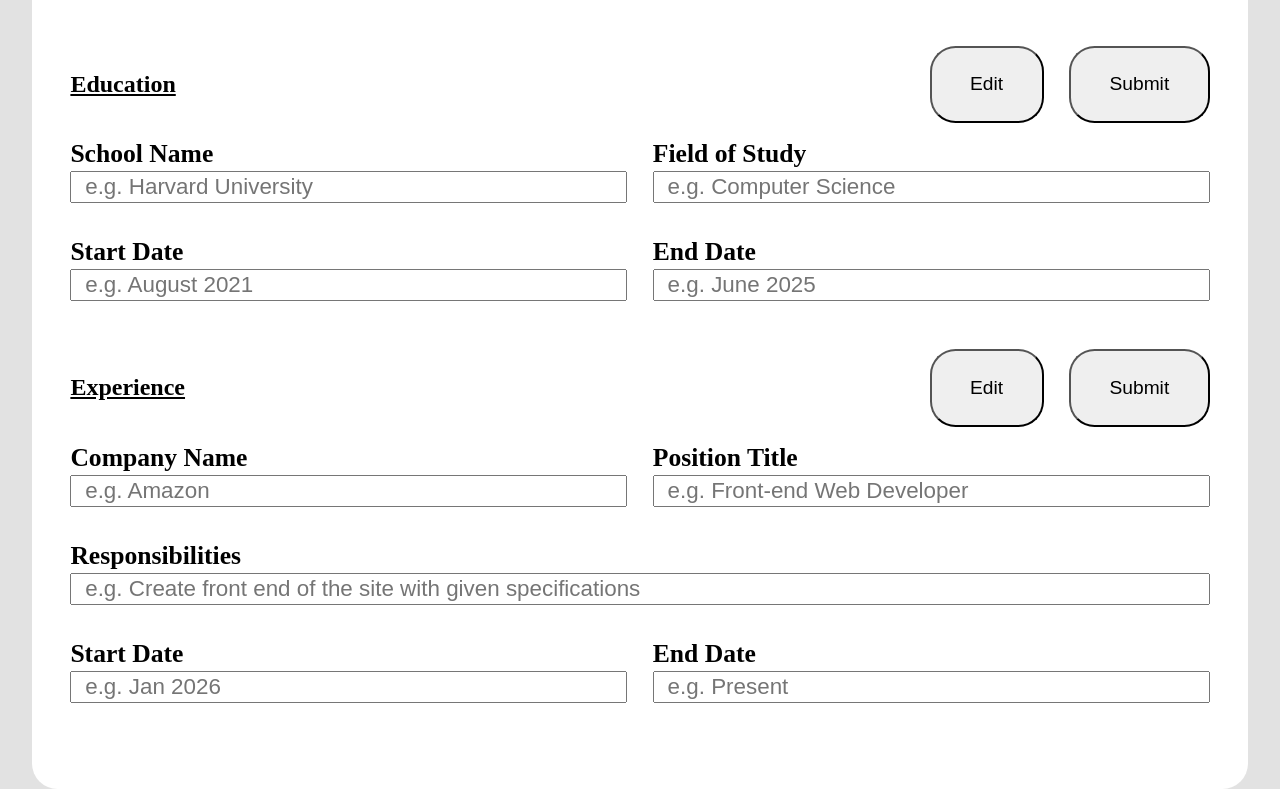
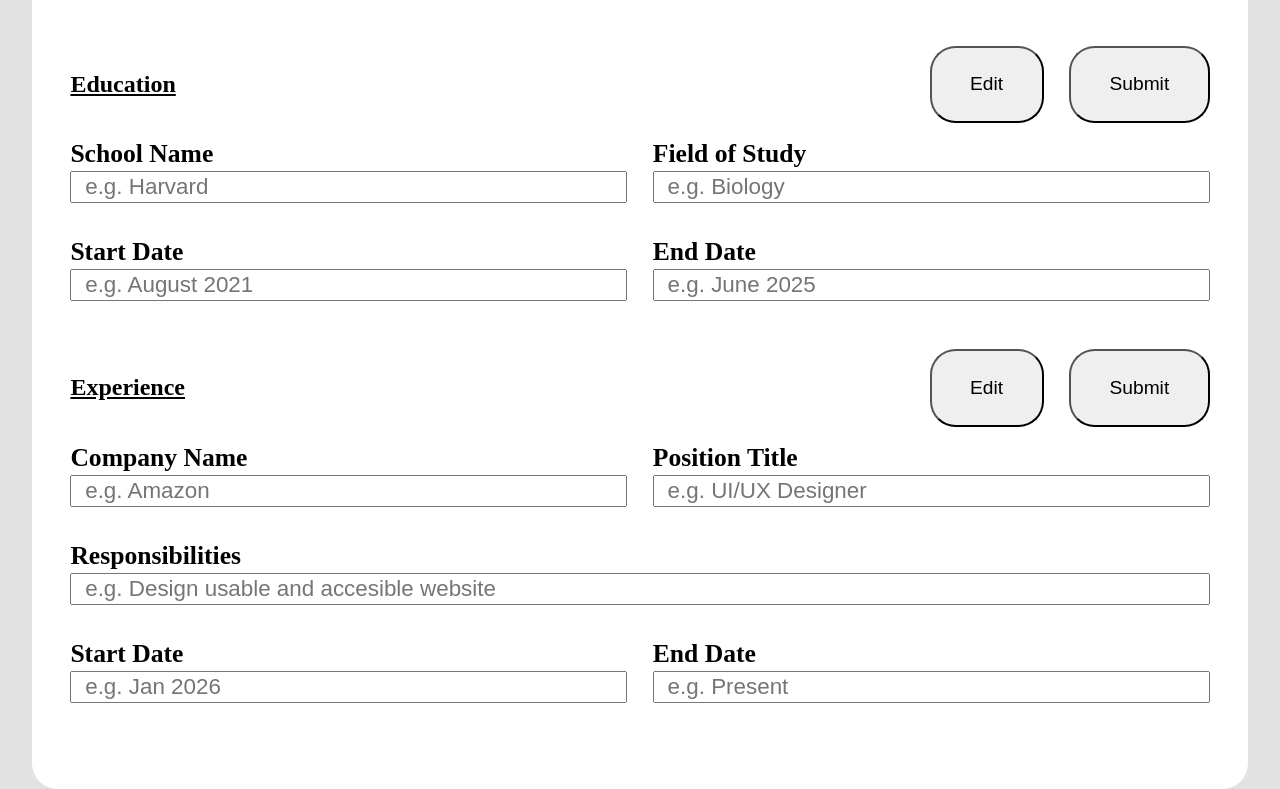
Before and after one commit to Salypse/cv-application, a React (Vite) app: page / in a window 1280 px wide. Shown: the part 588-1377 px from the top of the page. Built offline with nearby package versions, Linux system fonts and the light colour scheme.

Commit message:
Fix input field placeholders being longer than the input field

```diff
--- a/src/data/educationInputFields.js
+++ b/src/data/educationInputFields.js
@@ -1,13 +1,13 @@
 export const educationalInputFields = [
    {
       name: "School Name",
-      placeholder: "e.g. Harvard University",
+      placeholder: "e.g. Harvard",
       type: "text",
       id: "educational-school-input",
    },
    {
       name: "Field of Study",
-      placeholder: "e.g. Computer Science",
+      placeholder: "e.g. Biology",
       type: "text",
       id: "educational-field-input",
    },
--- a/src/data/experienceInputFields.js
+++ b/src/data/experienceInputFields.js
@@ -7,14 +7,13 @@ export const experienceInputFields = [
    },
    {
       name: "Position Title",
-      placeholder: "e.g. Front-end Web Developer",
+      placeholder: "e.g. UI/UX Designer",
       type: "text",
       id: "experience-position-input",
    },
    {
       name: "Responsibilities",
-      placeholder:
-         "e.g. Create front end of the site with given specifications",
+      placeholder: "e.g. Design usable and accesible website",
       type: "text",
       id: "experience-responsibilities-input",
    },
```
